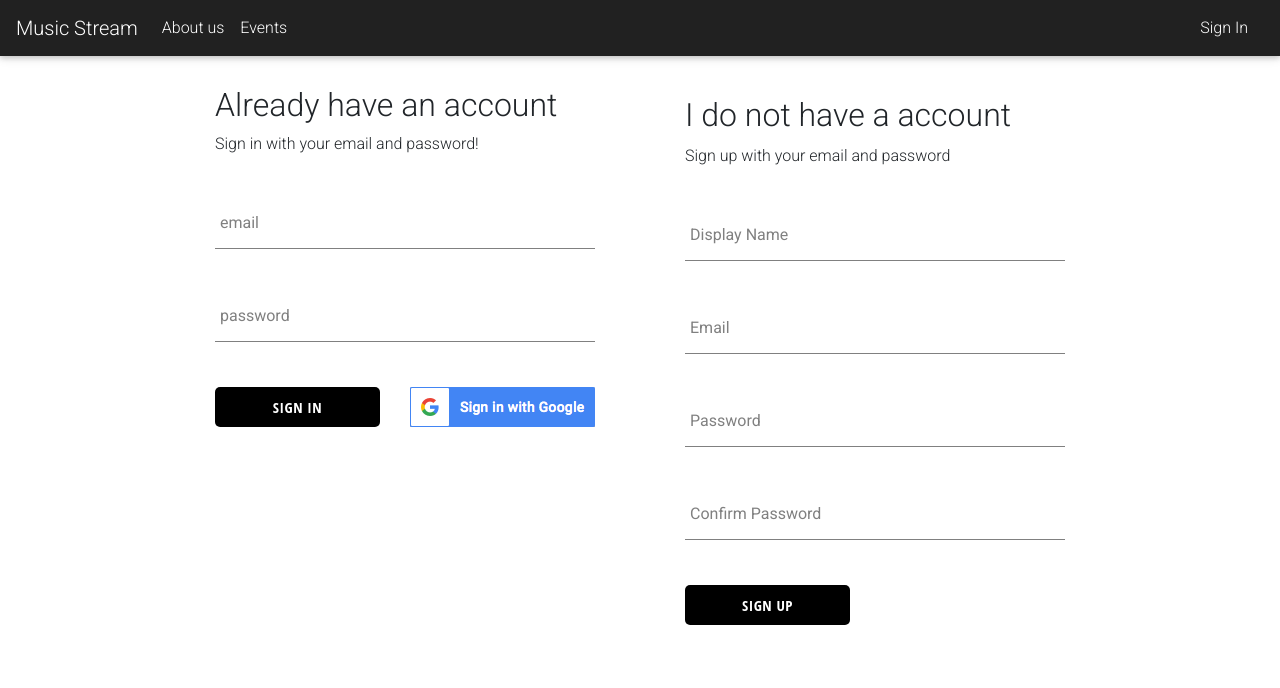
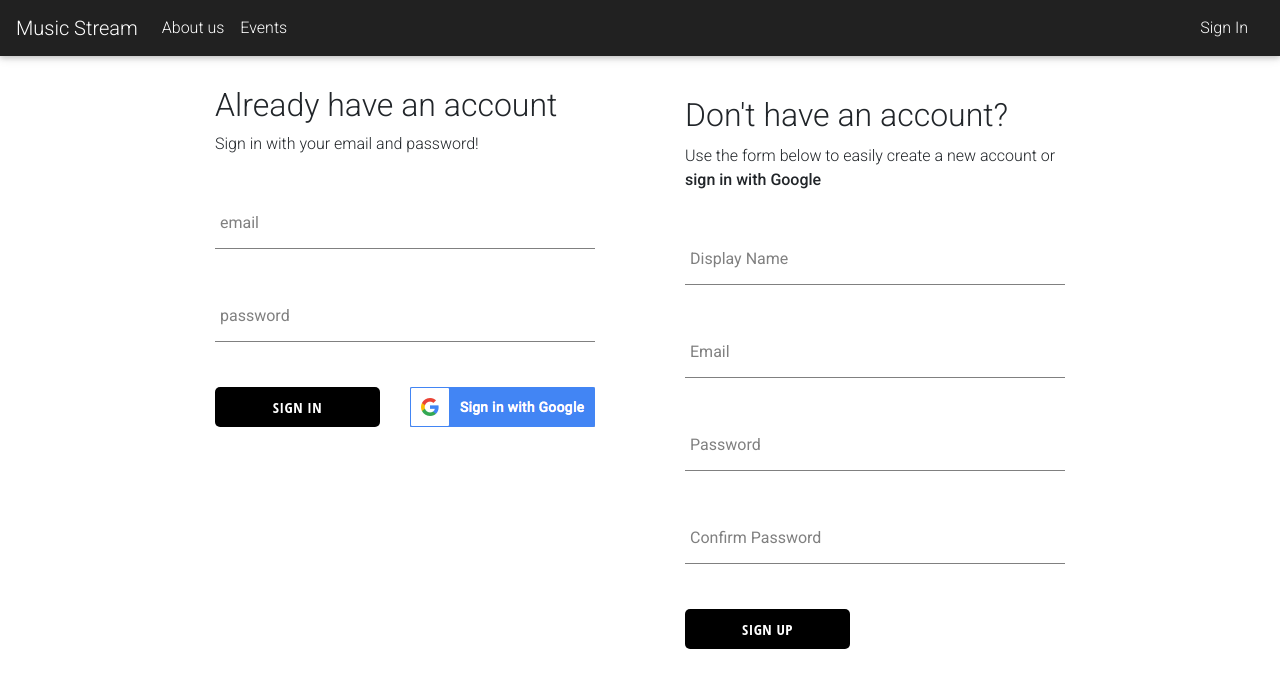
Before and after one commit to namitdoshi/music-streaming-react, a React (Create React App) app: page /signin in a window 1280 px wide. Shown: the top 688 px of the page. Built offline with nearby package versions, Linux system fonts and the light colour scheme; no server answers.

Commit message:
signup screen text msgs updated

```diff
--- a/src/components/sign-up/sign-up.component.jsx
+++ b/src/components/sign-up/sign-up.component.jsx
@@ -58,8 +58,8 @@ class SignUp extends React.Component {
     const { displayName, email, password, confirmPassword } = this.state;
     return (
       <div className='sign-up'>
-        <h2 className='title'>I do not have a account</h2>
-        <span>Sign up with your email and password</span>
+        <h2 className='title'>Don't have an account?</h2>
+        <span>Use the form below to easily create a new account or <strong>sign in with Google</strong></span>
         <form className='sign-up-form' onSubmit={this.handleSubmit}>
           <FormInput
             type='text'
```
